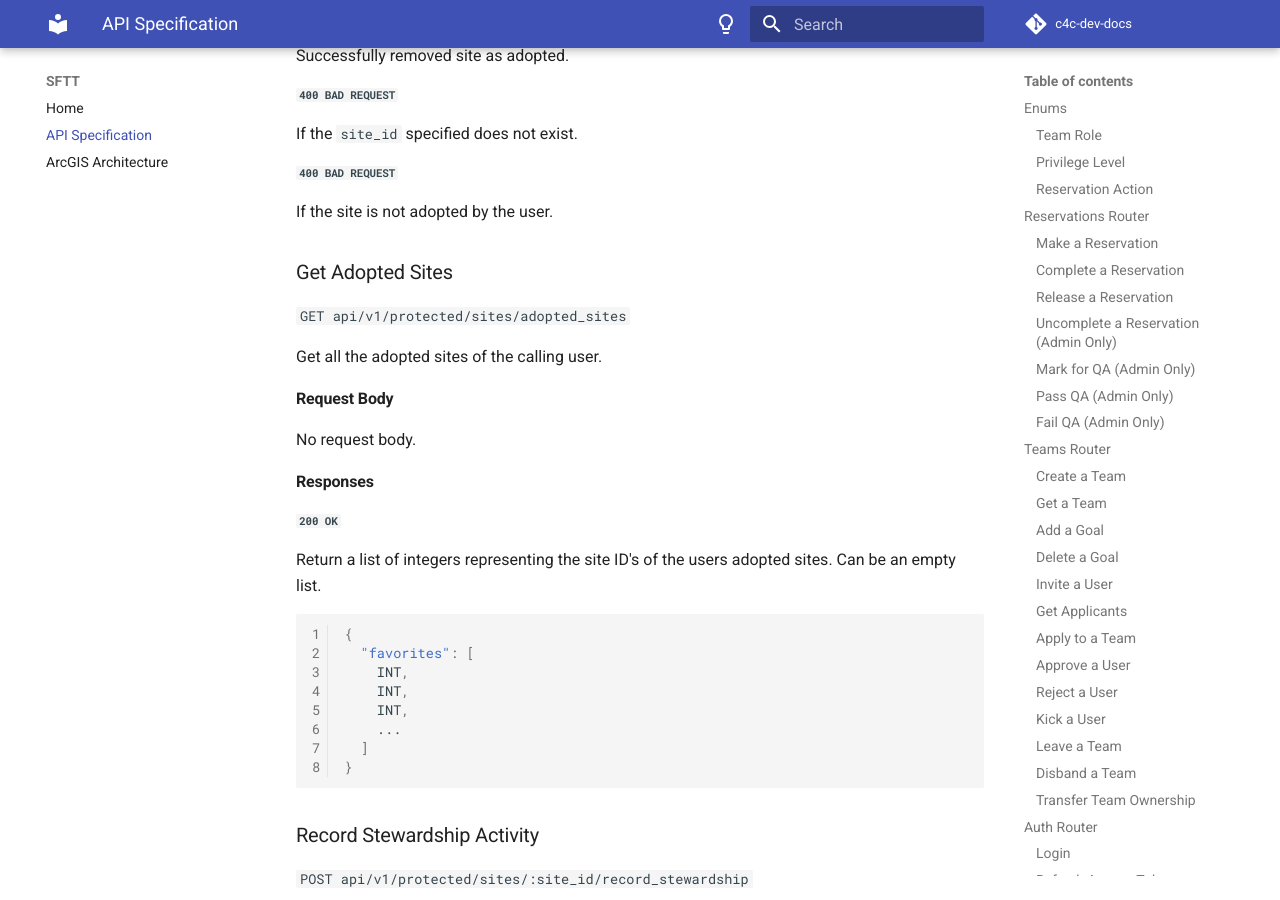
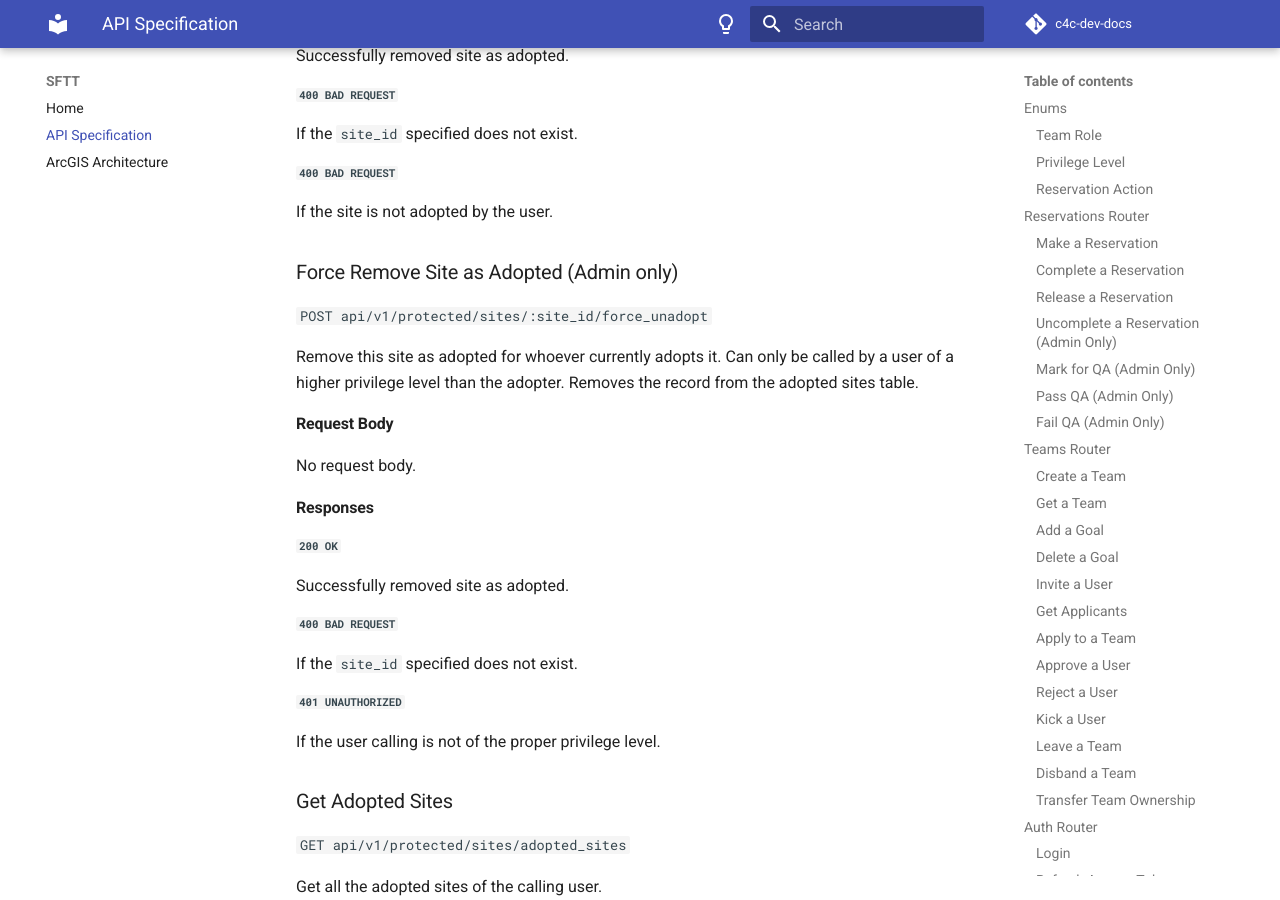
Before and after one commit to Code-4-Community/c4c-dev-docs, an MkDocs documentation site: the page built from docs/sftt/sftt-api-spec.md, in a window 1280 px wide and 900 px high, scrolled down 44410 px. Built offline with MkDocs 1.6.1 and Material for MkDocs 9.7.7, drawn with Linux system fonts in a browser that asks for light colours; comment, search, counter and statistics services are not loaded.

Commit message:
added new api specs for force_unadopt route

```diff
--- a/docs/sftt/sftt-api-spec.md
+++ b/docs/sftt/sftt-api-spec.md
@@ -2031,6 +2031,30 @@ If the `site_id` specified does not exist.
 
 If the site is not adopted by the user.
 
+### Force Remove Site as Adopted (Admin only)
+
+`POST api/v1/protected/sites/:site_id/force_unadopt`
+
+Remove this site as adopted for whoever currently adopts it. Can only be called by a user of a higher privilege level than the adopter. Removes the record from the adopted sites table.
+
+#### Request Body
+
+No request body.
+
+#### Responses
+
+##### `200 OK`
+
+Successfully removed site as adopted.
+
+##### `400 BAD REQUEST`
+
+If the `site_id` specified does not exist.
+
+##### `401 UNAUTHORIZED`
+
+If the user calling is not of the proper privilege level.
+
 ### Get Adopted Sites
 
 `GET api/v1/protected/sites/adopted_sites`
```
